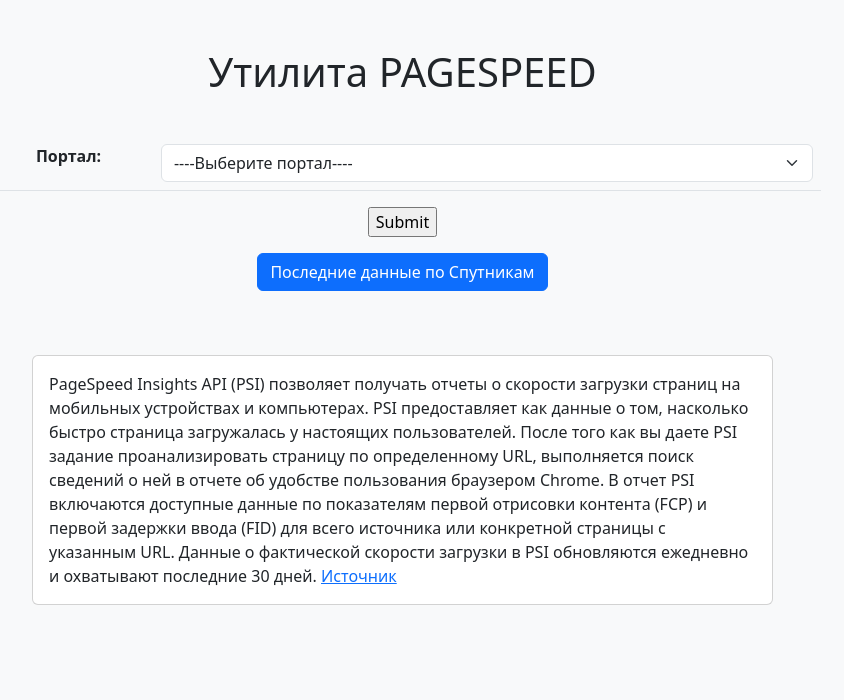
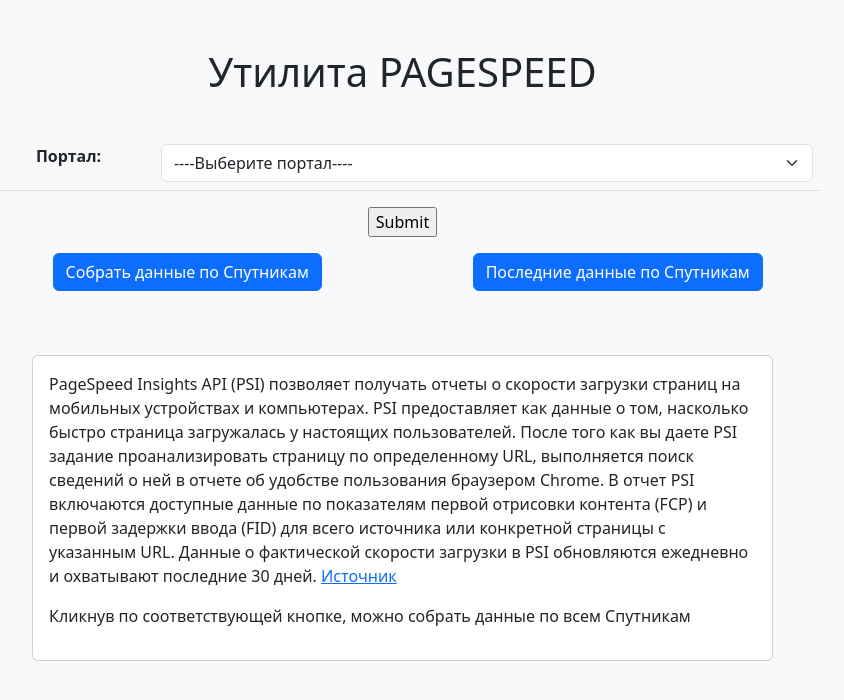
Before and after one commit to Miktima/pspeed, a Django app: page /getdata/ in a window 1280 px wide. Shown: the top 700 px of the page, without its empty margins (98-942 px from the left). Run offline with Django 4.2, Linux system fonts and the light colour scheme; data comes from the database, SQL or seed files in the repository; some libraries are stand-ins or nearby versions.

Commit message:
collect results initial

```diff
--- a/pagespeed/getdata/templates/getdata/index.html
+++ b/pagespeed/getdata/templates/getdata/index.html
@@ -28,7 +28,10 @@
 {% if num_saved_portals > 1 %}
 <div class="row">
     <div class="col m-3">
-            <a class="btn btn-primary" href="{% url 'sputnik_results'%}" role="button">Последние данные по Спутникам</a>
+        <a class="btn btn-primary" href="{% url 'collect_results'%}" role="button">Собрать данные по Спутникам</a>
+    </div>
+    <div class="col m-3">
+        <a class="btn btn-primary" href="{% url 'sputnik_results'%}" role="button">Последние данные по Спутникам</a>
     </div>
 </div>
 {% endif %}
@@ -36,11 +39,12 @@
 {% block back %}
 {% endblock %}
 {% block description %}
-PageSpeed Insights API (PSI) позволяет получать отчеты о скорости загрузки страниц на мобильных устройствах и компьютерах.
+<p>PageSpeed Insights API (PSI) позволяет получать отчеты о скорости загрузки страниц на мобильных устройствах и компьютерах.
 PSI предоставляет как данные о том, насколько быстро страница загружалась у настоящих пользователей.
 После того как вы даете PSI задание проанализировать страницу по определенному URL, выполняется поиск сведений о ней в отчете об удобстве
 пользования браузером Chrome. В отчет PSI включаются доступные данные по показателям первой отрисовки контента (FCP) и первой задержки ввода (FID)
 для всего источника или конкретной страницы с указанным URL.
 Данные о фактической скорости загрузки в PSI обновляются ежедневно и охватывают последние 30 дней.
-<a href="https://developers.google.com/speed/docs/insights/v5/about?hl=ru">Источник</a>
+<a href="https://developers.google.com/speed/docs/insights/v5/about?hl=ru">Источник</a></p>
+<p>Кликнув по соответствующей кнопке, можно собрать данные по всем Спутникам</p>
 {% endblock %}
--- a/pagespeed/getdata/urls.py
+++ b/pagespeed/getdata/urls.py
@@ -8,4 +8,5 @@ urlpatterns = [
     path('saved_results/<int:portal_id>/', views.saved_results, name='saved_results'),
     path('save_data.html', views.save_data, name='save_data'),
     path('sputnik_results/', views.sputnik_results, name='sputnik_results'),
+    path('collect_results/', views.collect_results, name='collect_results'),
 ]
--- a/pagespeed/getdata/views.py
+++ b/pagespeed/getdata/views.py
@@ -205,3 +205,6 @@ def sputnik_results(request):
         "LCP_mobile_image": LCP_mobile_image,
     }
     return render(request, 'getdata/sputnik_results.html', context)
+
+def collect_results(request):
+    pass
```
